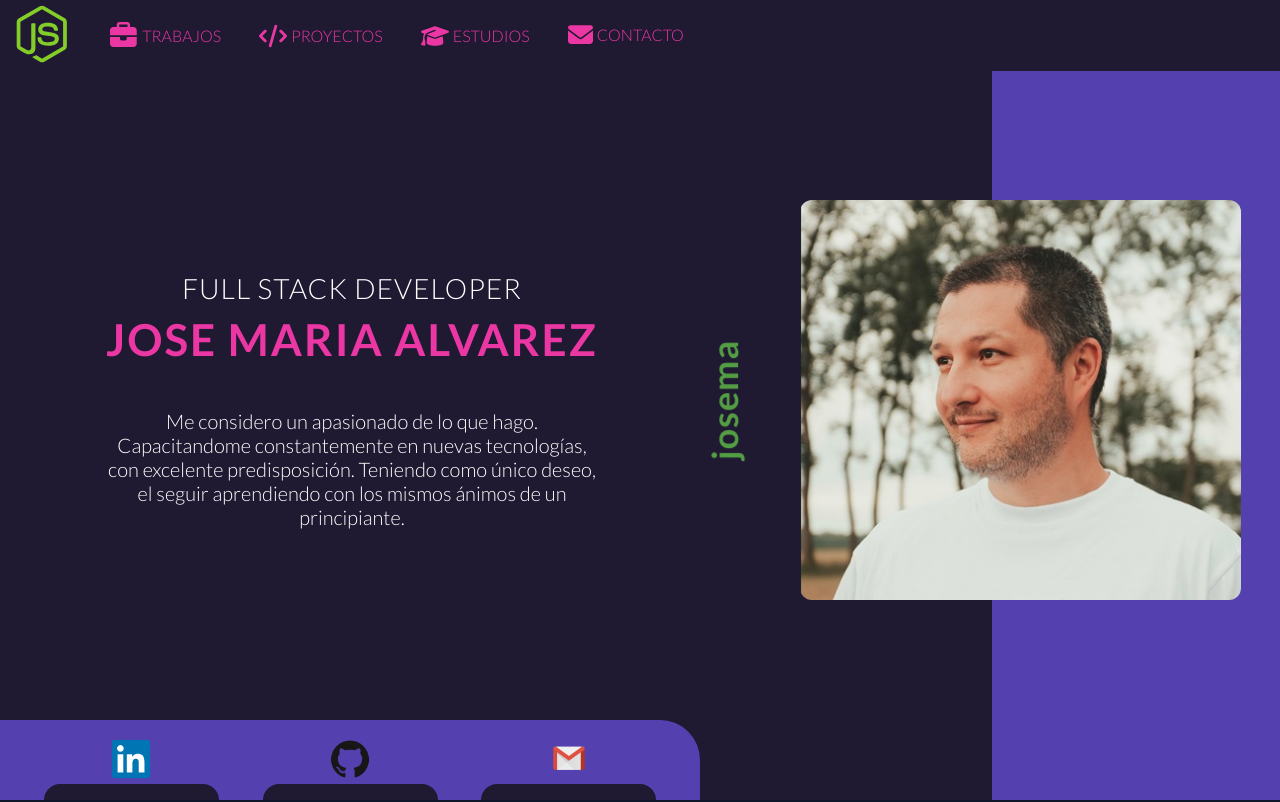
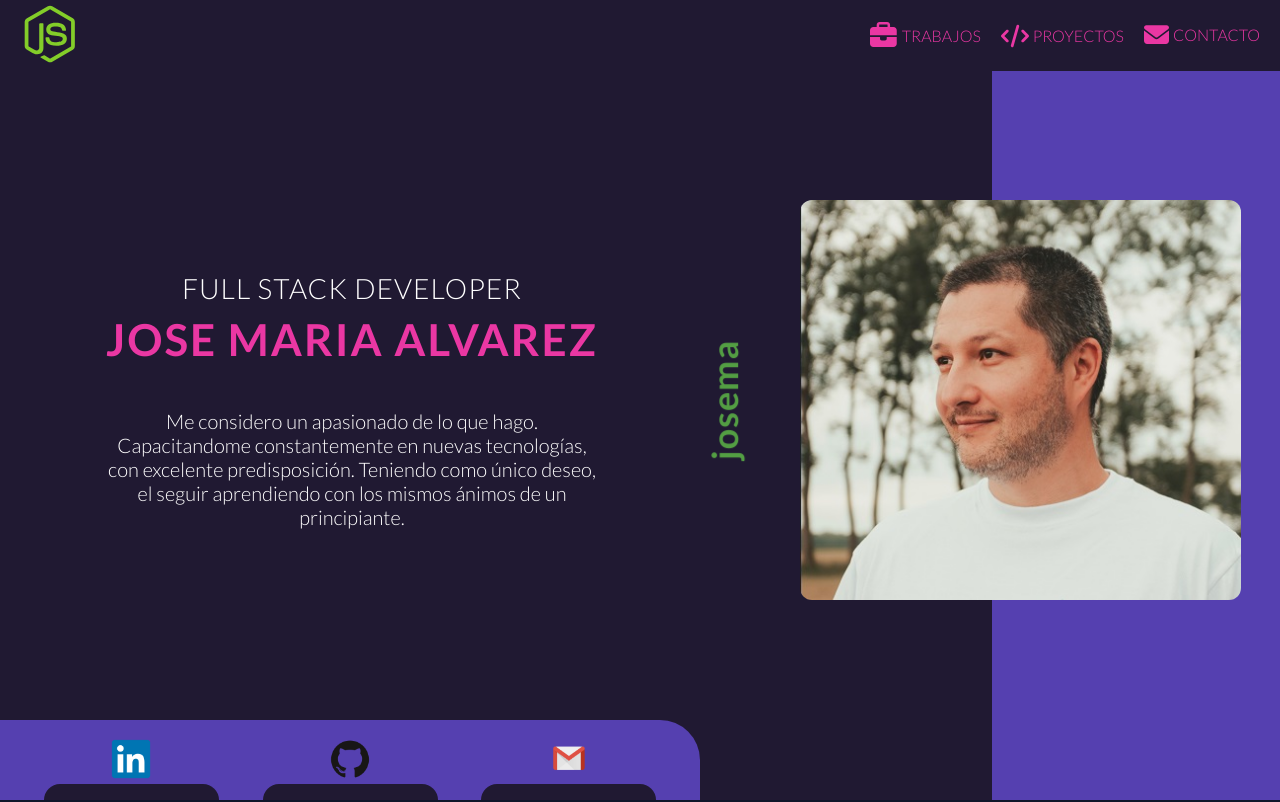
Before and after one commit to jsemalvarez/personal-page, a React (Vite) app: page / in a window 1280 px wide. Shown: the top 802 px of the page. Built offline with nearby package versions, Linux system fonts and the light colour scheme.

Commit message:
refactor: navbar items align right

```diff
--- a/src/app/App.tsx
+++ b/src/app/App.tsx
@@ -3,7 +3,6 @@ import { Contact } from '../features/contact'
 import { Jobs } from '../features/jobs'
 import { Presentation } from '../features/presentation'
 import { Projects } from '../features/projects'
-import { Studies } from '../features/studies'
 import './style/App.css'
 
 export const App = () => {
@@ -13,7 +12,6 @@ export const App = () => {
       <Presentation />
       <Jobs />
       <Projects />
-      <Studies />
       <Contact />
     </main>
   )
--- a/src/common/components/navbar/Navbar.tsx
+++ b/src/common/components/navbar/Navbar.tsx
@@ -1,7 +1,7 @@
 import { ContactIcon } from '../icons/ContactIcon'
 import { JobIcon } from '../icons/JobIcon'
 import { ProjectIcon } from '../icons/ProjectIcon'
-import { StudyIcon } from '../icons/StudyIcon'
+// import { StudyIcon } from '../icons/StudyIcon'
 import nodeIcon from '../../../assets/Node.js.svg';
 import './navbar.css'
 
@@ -18,11 +18,11 @@ export const Navbar = () => {
             path:'#projects',
             icon: <ProjectIcon />
         },
-        {
-            name:'estudios',
-            path:'#studies',
-            icon: <StudyIcon />
-        },
+        // {
+        //     name:'estudios',
+        //     path:'#studies',
+        //     icon: <StudyIcon />
+        // },
         {
             name:'contacto',
             path:'#contact',
--- a/src/common/components/navbar/navbar.css
+++ b/src/common/components/navbar/navbar.css
@@ -5,9 +5,10 @@
     display: flex;
     align-items: center;
     width: 100%;
-    padding: 4px 0 4px 12px;
+    padding: 4px 12px;
     background-color: var(--primary-color);
     z-index: 1;
+    box-sizing: border-box;
 }
 
 .navbar img{
@@ -15,12 +16,13 @@
 }
 
 .navbar ul{
+    flex-grow: 1;
     display: flex;
-    justify-content: space-evenly;
+    justify-content: flex-end;
+    gap: 12px;
     list-style: none;
     padding: 0;
-    width: 100%;
-    max-width: 650px;
+    /* max-width: 650px; */
 }
 
 .navbar ul li a{
@@ -50,6 +52,14 @@
 
 @media (width > 800px) {
 
+    .navbar{
+        padding: 4px 20px;
+    }
+
+    .navbar ul{
+        gap: 20px;
+    }
+
     .navbar ul li a span{
         display: inline;
     }
```
